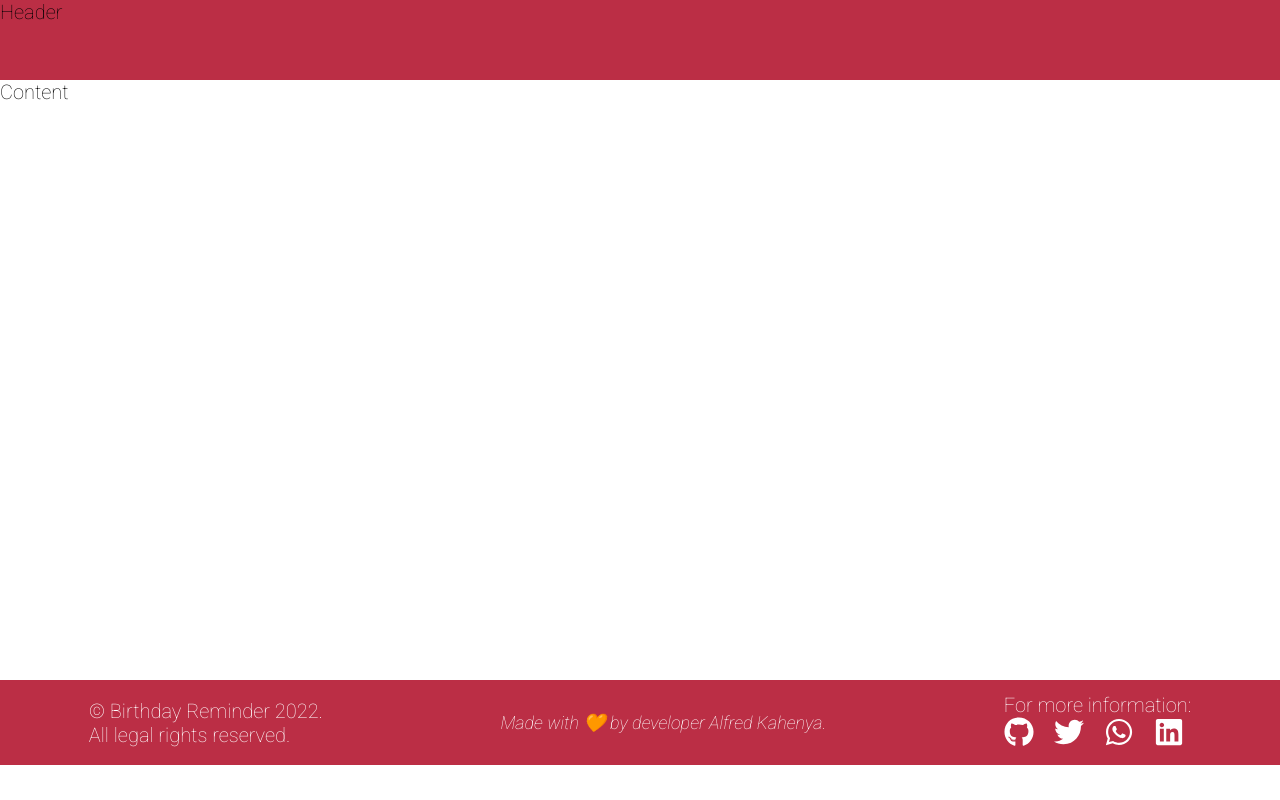
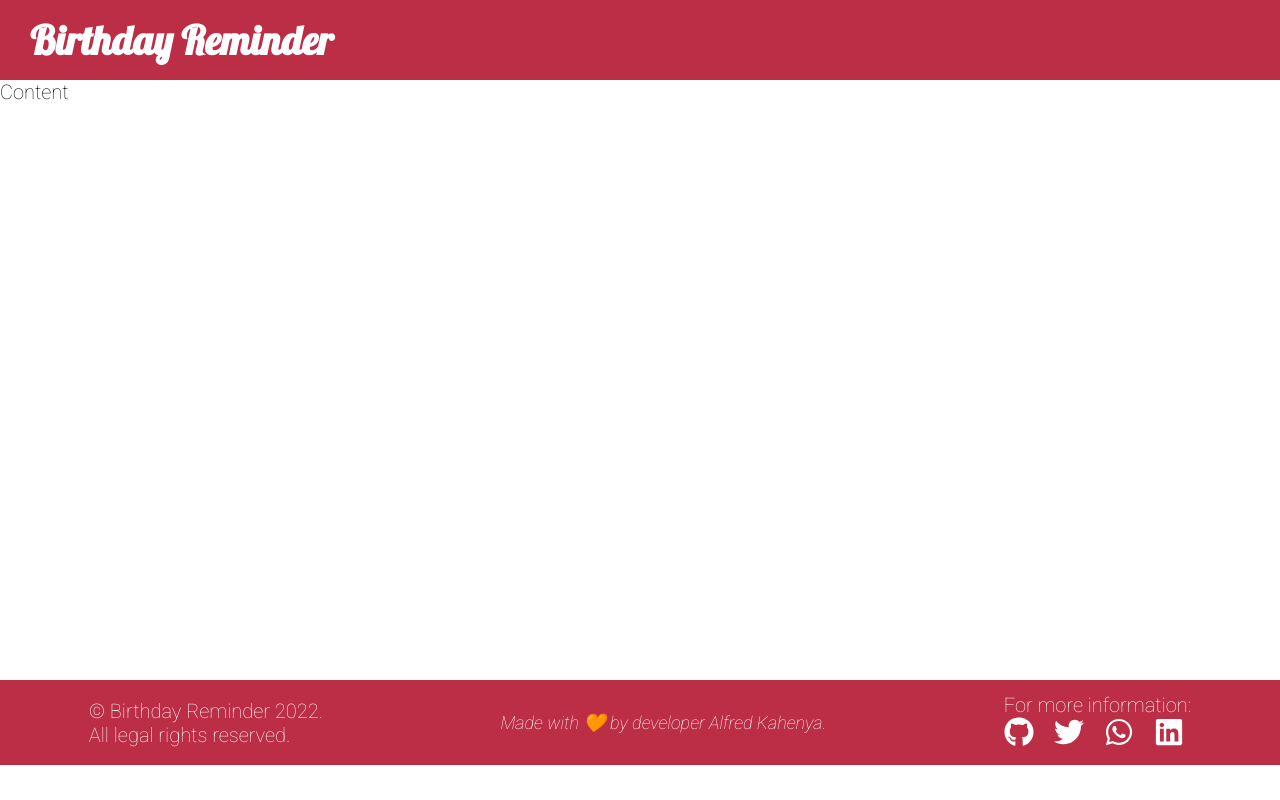
Before and after one commit to WaruiAlfred/birthday-reminder-front, a React (Create React App) app: page / in a window 1280 px wide. Built offline with nearby package versions, Linux system fonts and the light colour scheme.

Commit message:
enter app name in header

```diff
--- a/src/components/Header.js
+++ b/src/components/Header.js
@@ -1,7 +1,11 @@
 import { StyledHeader } from "./styled/Header.styled";
 
 function Header() {
-  return <StyledHeader>Header</StyledHeader>;
+  return (
+    <StyledHeader>
+      <h1>Birthday Reminder</h1>
+    </StyledHeader>
+  );
 }
 
 export default Header;
--- a/src/components/styled/Header.styled.js
+++ b/src/components/styled/Header.styled.js
@@ -3,4 +3,13 @@ import styled from "styled-components";
 export const StyledHeader = styled.header`
   grid-row: header-start / header-end;
   background-color: ${({ theme }) => theme.colors.primary};
+
+  display: flex;
+  align-items: center;
+
+  h1{
+    font-family: 'Lobster', cursive;
+    color: #fff;
+    margin-left: 3rem;
+  }
 `;
```
